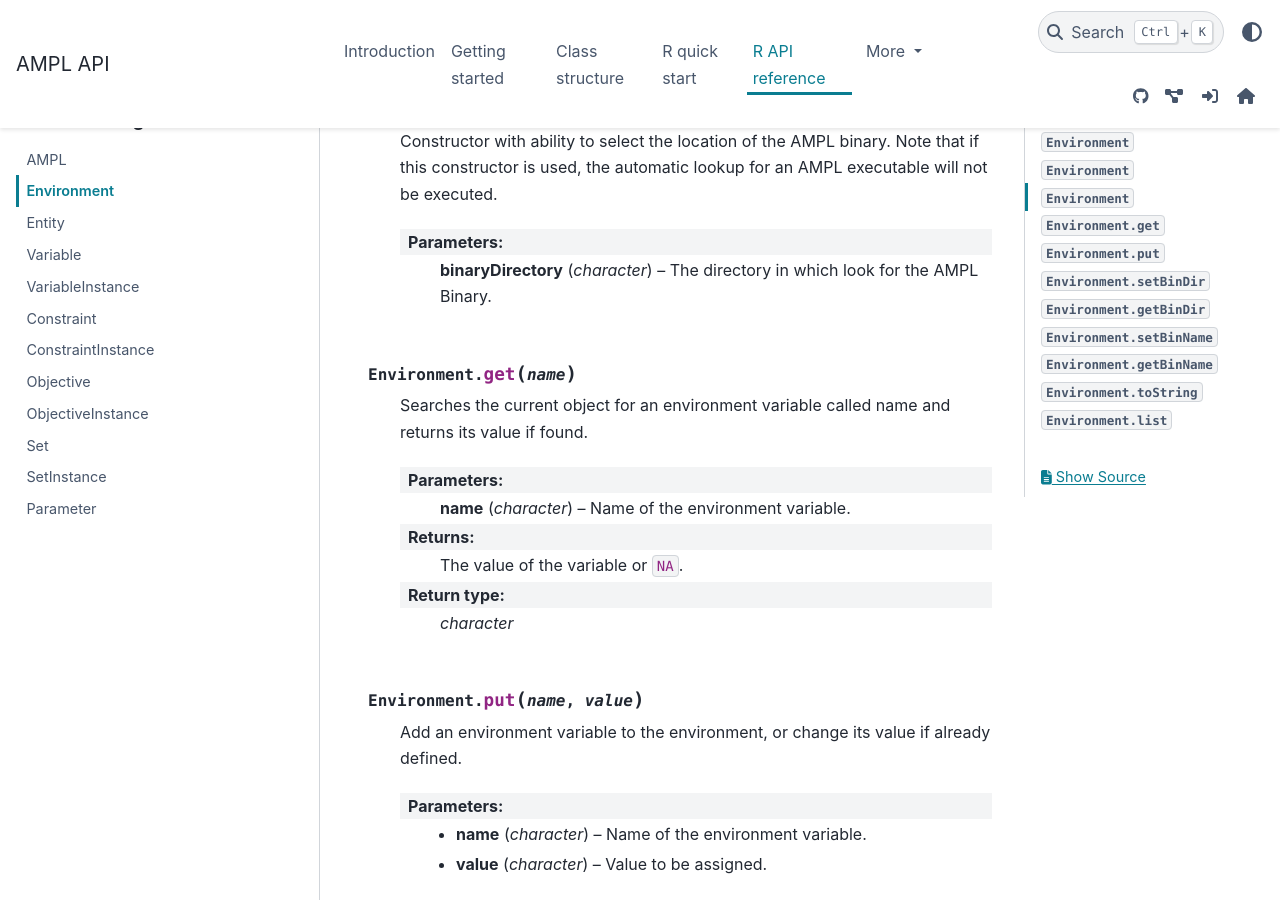
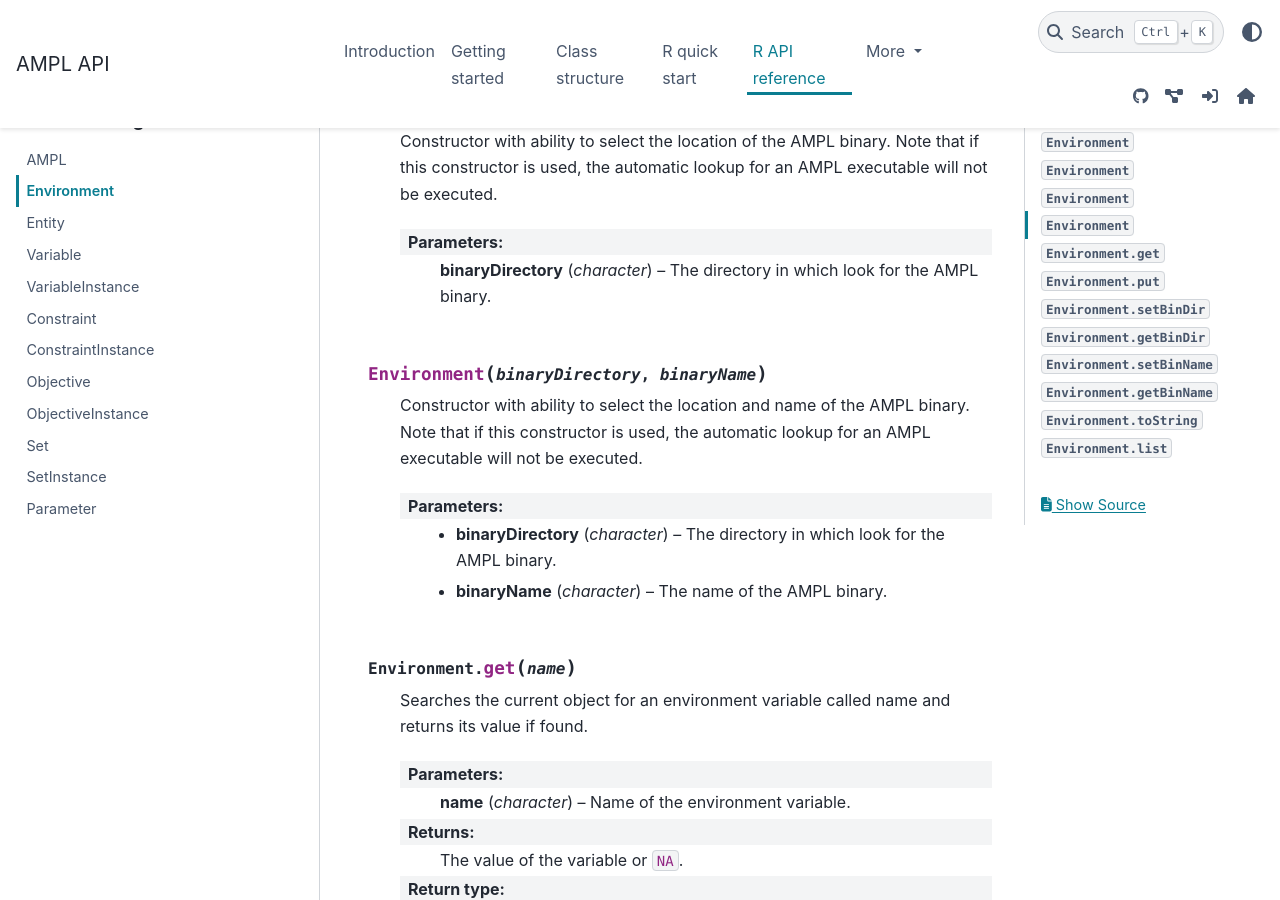
Before and after one commit to ampl/rAMPL, a Sphinx documentation site: the page built from docs/source/reference/renvironmentcpp.rst, in a window 1280 px wide and 900 px high, scrolled down 422 px. Built offline with Sphinx 7.4.7 and the PyData theme 0.15.4, drawn with Linux system fonts in a browser that asks for light colours.

Commit message:
Update rst file

```diff
--- a/docs/source/reference/renvironmentcpp.rst
+++ b/docs/source/reference/renvironmentcpp.rst
@@ -20,8 +20,19 @@
   Note that if this constructor is used, the automatic lookup for an AMPL
   executable will not be executed.
 
-  :param binaryDirectory: The directory in which look for the AMPL Binary.
+  :param binaryDirectory: The directory in which look for the AMPL binary.
   :type binaryDirectory: `character`
+
+.. function:: Environment(binaryDirectory, binaryName)
+
+  Constructor with ability to select the location and name of the AMPL binary.
+  Note that if this constructor is used, the automatic lookup for an AMPL
+  executable will not be executed.
+
+  :param binaryDirectory: The directory in which look for the AMPL binary.
+  :type binaryDirectory: `character`
+  :param binaryName: The name of the AMPL binary.
+  :type binaryName: `character`
 
 .. method:: Environment.get(name)
 
```
